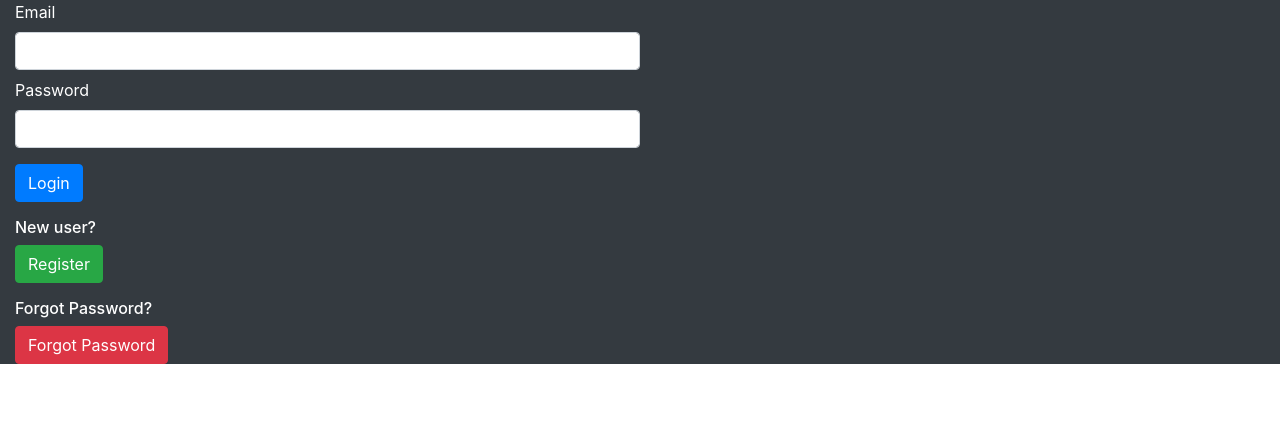
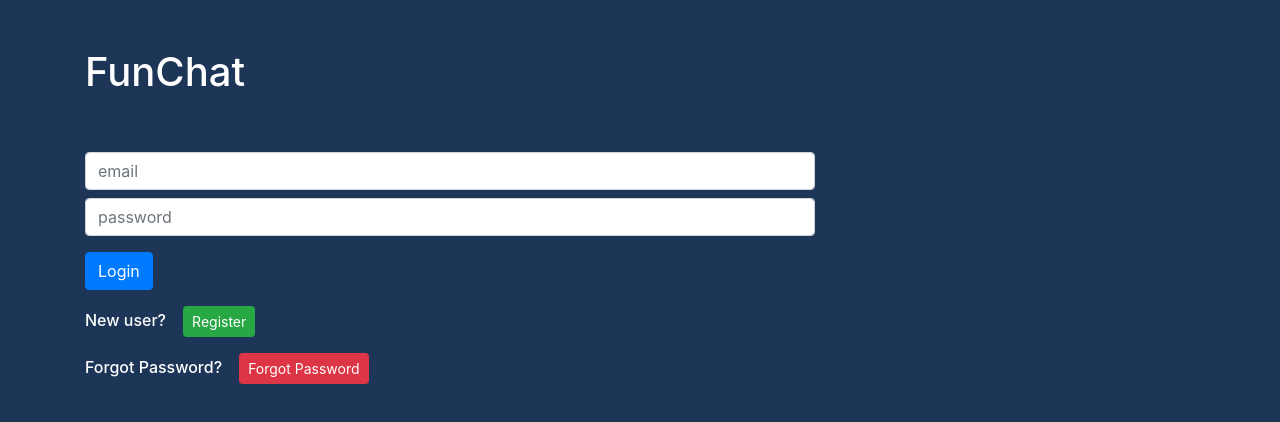
Before and after one commit to vikas-OP/FunChat_client, a React (Create React App) app: page /login in a window 1280 px wide. Shown: the top 422 px of the page. Built offline with nearby package versions, Linux system fonts and the light colour scheme.

Commit message:
UI improvements

```diff
--- a/src/App.css
+++ b/src/App.css
@@ -1,38 +1,3 @@
-.App {
-  text-align: center;
+body {
+  background: #1d3557;
 }
-
-.App-logo {
-  height: 40vmin;
-  pointer-events: none;
-}
-
-@media (prefers-reduced-motion: no-preference) {
-  .App-logo {
-    animation: App-logo-spin infinite 20s linear;
-  }
-}
-
-.App-header {
-  background-color: #282c34;
-  min-height: 100vh;
-  display: flex;
-  flex-direction: column;
-  align-items: center;
-  justify-content: center;
-  font-size: calc(10px + 2vmin);
-  color: white;
-}
-
-.App-link {
-  color: #61dafb;
-}
-
-@keyframes App-logo-spin {
-  from {
-    transform: rotate(0deg);
-  }
-  to {
-    transform: rotate(360deg);
-  }
-}
--- a/src/components/Auth/Activate.js
+++ b/src/components/Auth/Activate.js
@@ -1,10 +1,21 @@
 import React, { useState, useEffect } from "react"
 import { useParams, useHistory } from "react-router-dom"
+import Header from "../common/Header"
+import AlertDismissable from "../common/Dismissable"
+import checkLogin from "../../common/checkLogin"
 
 const Activate = () => {
   const { id } = useParams()
   const history = useHistory()
-  const [userMsg, setUserMsg] = useState("")
+  const [userMessage, setUserMessage] = useState("")
+
+  useEffect(() => {
+    checkLogin().then((user) => {
+      if (user) {
+        history.push("/")
+      }
+    })
+  }, [history])
 
   useEffect(() => {
     const activateAccount = async (activationLink) => {
@@ -23,12 +34,30 @@ const Activate = () => {
         history.push("/login")
         return
       }
-      setUserMsg(response.message)
+      setUserMessage(response.message)
     }
     activateAccount(id)
   }, [id, history])
 
-  return <div>{userMsg ? <h3>{userMsg}</h3> : null}</div>
+  return (
+    <div
+      className="container-fluid text-white vh-100"
+      style={{ background: "#1d3557" }}
+    >
+      <Header />
+      <div className="container">
+        {userMessage ? (
+          <AlertDismissable
+            heading="Error"
+            text={userMessage}
+            handleClose={() => setUserMessage("")}
+            background="danger"
+            scroll={() => null}
+          />
+        ) : null}
+      </div>
+    </div>
+  )
 }
 
 export default Activate
--- a/src/components/Auth/Forgotpassword.js
+++ b/src/components/Auth/Forgotpassword.js
@@ -1,8 +1,21 @@
-import React, { useState } from "react"
+import React, { useState, useEffect } from "react"
+import { useHistory } from "react-router-dom"
+import Header from "../common/Header"
+import checkLogin from "../../common/checkLogin"
+import AlertDismissable from "../common/Dismissable"
 
 const ForgotPassword = () => {
   const [email, setEmail] = useState("")
   const [userMessage, setUserMessage] = useState("")
+  const history = useHistory()
+
+  useEffect(() => {
+    checkLogin().then((user) => {
+      if (user) {
+        history.push("/")
+      }
+    })
+  }, [history])
 
   const handleForgotPassword = async () => {
     const data = {
@@ -26,24 +39,41 @@ const ForgotPassword = () => {
   }
 
   return (
-    <div className="main-contain bg-dark d-flex flex-column text-white container-fluid">
+    <div
+      className="container-fluid text-white vh-100"
+      style={{ background: "#1d3557" }}
+    >
+      <Header />
+      <div className="container">
+        <div className="row h-100">
+          <div className="col-md-8 col-12 d-flex flex-column h-100 justify-content-center">
             <form onSubmit={handleSubmit}>
-        <label htmlFor="email" className="mt-3">
-          Email
-        </label>
               <input
                 type="text"
-          id="email"
+                placeholder="email"
                 value={email}
                 onChange={(e) => setEmail(e.target.value)}
                 required
-          className="form-control w-50 mb-4"
+                className="form-control w-90 w-md-50 mb-4"
               />
               <button type="submit" className="btn btn-danger">
                 Submit
               </button>
             </form>
-      {userMessage ? <h3>{userMessage}</h3> : null}
+          </div>
+          <div className="col-md-4 col-12 order-first order-md-last d-flex justify-content-center">
+            {userMessage ? (
+              <AlertDismissable
+                heading="Error"
+                text={userMessage}
+                handleClose={() => setUserMessage("")}
+                background="danger"
+                scroll={() => null}
+              />
+            ) : null}
+          </div>
+        </div>
+      </div>
     </div>
   )
 }
--- a/src/components/Auth/Login.js
+++ b/src/components/Auth/Login.js
@@ -1,13 +1,24 @@
-import React, { useState } from "react"
+import React, { useState, useEffect } from "react"
 import { useHistory } from "react-router-dom"
+import AlertDismissable from "../common/Dismissable"
+import Header from "../common/Header"
+import checkLogin from "../../common/checkLogin"
 
-const Login = (props) => {
+const Login = () => {
   const [user, setUser] = useState({
     email: "",
     password: "",
   })
   const [userMessage, setUserMessage] = useState("")
   const history = useHistory()
+
+  useEffect(() => {
+    checkLogin().then((user) => {
+      if (user) {
+        history.push("/")
+      }
+    })
+  }, [history])
 
   const setDetails = (e) => {
     const name = e.target.name
@@ -56,44 +67,70 @@ const Login = (props) => {
   }
 
   return (
-    <div className="bg-dark d-flex flex-column container-fluid text-white main-contain">
+    <div
+      className="container-fluid text-white vh-100"
+      style={{ background: "#1d3557" }}
+    >
+      <Header />
+      <div className="container">
+        <div className="row h-100">
+          <div className="col-md-8 col-12 d-flex flex-column h-100 justify-content-center">
             <form onSubmit={handleSubmit}>
-        <label htmlFor="email">Email</label>
               <input
                 type="text"
-          id="email"
                 name="email"
                 value={user.email}
                 onChange={setDetails}
+                placeholder="email"
                 required
-          className="form-control w-50 mb-2"
+                className="form-control w-90 w-md-50 mb-2"
               />
-        <label htmlFor="password">Password</label>
               <input
                 type="password"
                 name="password"
-          id="password"
+                placeholder="password"
                 value={user.password}
                 onChange={setDetails}
                 required
-          className="form-control w-50 mb-3"
+                className="form-control w-90 w-md-50 mb-3"
               />
               <button className="btn btn-primary mb-3" type="submit">
                 Login
               </button>
             </form>
-      {userMessage ? <h3>{userMessage}</h3> : null}
-      <div>
-        <h6>New user? </h6>
-        <button onClick={goToRegisterPage} className="btn btn-success mb-3">
+            <h6 className="mb-3">
+              New user? &nbsp; &nbsp;
+              <button
+                onClick={goToRegisterPage}
+                className="btn btn-success btn-sm"
+              >
                 Register
               </button>
-      </div>
+            </h6>
             <div>
-        <h6>Forgot Password? </h6>
-        <button className="btn btn-danger" onClick={handleForgotPassword}>
+              <h6 className="mb-3">
+                Forgot Password? &nbsp; &nbsp;
+                <button
+                  className="btn btn-danger btn-sm mt-sm-0 mt-3"
+                  onClick={handleForgotPassword}
+                >
                   Forgot Password
                 </button>
+              </h6>
+            </div>
+          </div>
+          <div className="col-md-4 col-12 order-first order-md-last d-flex justify-content-center">
+            {userMessage ? (
+              <AlertDismissable
+                heading="Error"
+                text={userMessage}
+                handleClose={() => setUserMessage("")}
+                background="danger"
+                scroll={() => null}
+              />
+            ) : null}
+          </div>
+        </div>
       </div>
     </div>
   )
--- a/src/components/Auth/Signup.js
+++ b/src/components/Auth/Signup.js
@@ -1,7 +1,10 @@
-import React, { useState } from "react"
+import React, { useState, useEffect } from "react"
+import AlertDismissable from "../common/Dismissable"
+import Header from "../common/Header"
 import { useHistory } from "react-router-dom"
+import checkLogin from "../../common/checkLogin"
 
-const Signup = (props) => {
+const Signup = () => {
   const [user, setUser] = useState({
     userName: "",
     email: "",
@@ -9,6 +12,14 @@ const Signup = (props) => {
   })
   const [userMessage, setUserMessage] = useState("")
   const history = useHistory()
+
+  useEffect(() => {
+    checkLogin().then((user) => {
+      if (user) {
+        history.push("/")
+      }
+    })
+  }, [history])
 
   const setDetails = (e) => {
     const name = e.target.name
@@ -49,49 +60,68 @@ const Signup = (props) => {
   }
 
   return (
-    <div className="main-contain bg-dark d-flex flex-column text-white container-fluid ">
+    <div
+      className="container-fluid text-white vh-100"
+      style={{ background: "#1d3557" }}
+    >
+      <Header />
+      <div className="container">
+        <div className="row h-100">
+          <div className="col-md-8 col-12 d-flex flex-column h-100 justify-content-center">
             <form onSubmit={handleSubmit}>
-        <label htmlFor="userName">User name</label>
               <input
                 type="text"
-          id="userName"
                 name="userName"
+                placeholder="username"
                 value={user.userName}
                 onChange={setDetails}
                 required
-          className="form-control w-50 mb-2"
+                className="form-control w-90 w-md-50 mb-2"
               />
-        <label htmlFor="email">Email</label>
               <input
                 type="text"
-          id="email"
                 name="email"
                 value={user.email}
                 onChange={setDetails}
+                placeholder="email"
                 required
-          className="form-control w-50 mb-2"
+                className="form-control w-md-50 w-90 mb-2"
               />
-        <label htmlFor="password">Password</label>
               <input
                 type="password"
-          id="password"
                 name="password"
+                placeholder="password"
                 value={user.password}
                 onChange={setDetails}
                 required
-          className="form-control w-50 mb-2"
+                className="form-control w-md-50 w-90 mb-2"
               />
               <button type="submit" className="btn btn-success my-3">
                 Register
               </button>
             </form>
             <div>
-        <h6>Login user</h6>
+              <h6>
+                Login user &nbsp; &nbsp;{" "}
                 <button className="btn btn-primary" onClick={goToLoginPage}>
                   Login
                 </button>
+              </h6>
             </div>
-      {userMessage ? <h3>{userMessage}</h3> : null}
+          </div>
+          <div className="col-md-4 col-12 order-first order-md-last d-flex justify-content-center">
+            {userMessage ? (
+              <AlertDismissable
+                heading="Error"
+                text={userMessage}
+                handleClose={() => setUserMessage("")}
+                background="danger"
+                scroll={() => null}
+              />
+            ) : null}
+          </div>
+        </div>
+      </div>
     </div>
   )
 }
--- /dev/null
+++ b/src/components/common/Header.js
@@ -0,0 +1,10 @@
+import React from "react"
+
+const Header = () => {
+  return (
+    <div className="container d-flex">
+      <p className="h1 py-5">FunChat</p>
+    </div>
+  )
+}
+export default Header
```
Also changed, not shown: src/components/Auth/Resetpassword.js (+34 -3 lines), src/index.css (+7 -3 lines). Lines whose indentation alone changed are shown as unchanged.
